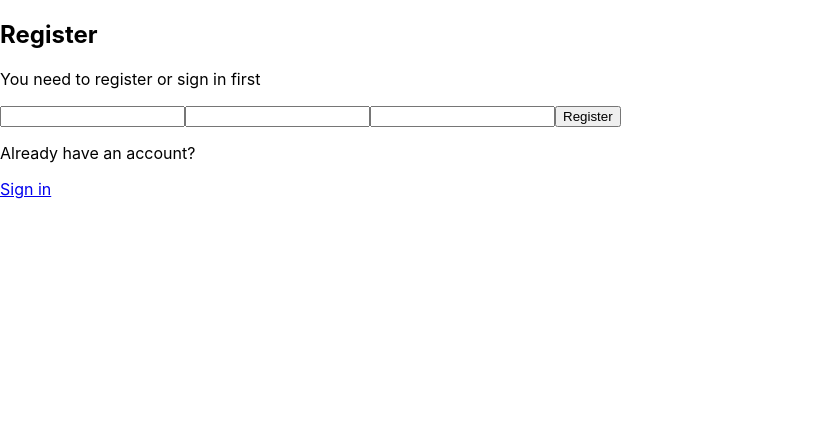
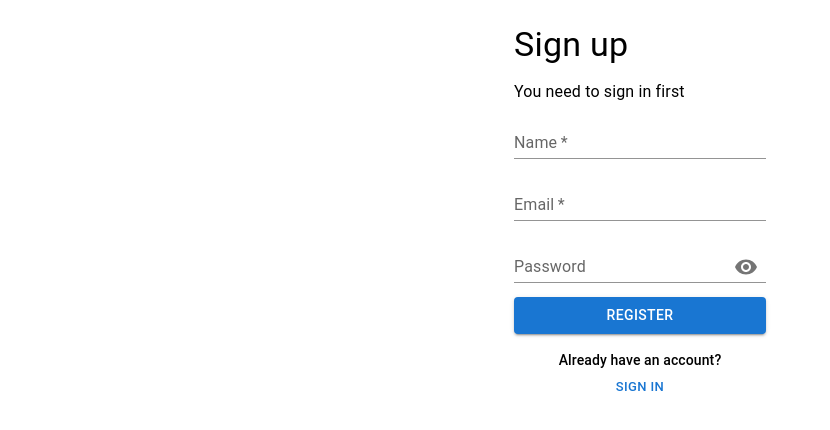
Before and after one commit to ectionboy/phonebook, a React (Create React App) app: page /goit-react-hw-08-phonebook/register in a window 1280 px wide. Shown: the top 430 px of the page, without its empty margins (0-830 px from the left). Built offline with nearby package versions, Linux system fonts and the light colour scheme.

Commit message:
add register styles

```diff
--- a/src/components/Register/Register.jsx
+++ b/src/components/Register/Register.jsx
@@ -1,19 +1,30 @@
-// import { Visibility, VisibilityOff } from '@mui/icons-material';
-// import { Box, Button, FormControl, IconButton, Input, InputAdornment, TextField } from '@mui/material';
+import { Visibility, VisibilityOff } from '@mui/icons-material';
+import {
+  Box,
+  Button,
+  Container,
+  FormControl,
+  IconButton,
+  Input,
+  InputAdornment,
+  InputLabel,
+  TextField,
+  Typography,
+} from '@mui/material';
 import React, { useEffect, useState } from 'react';
 import { useDispatch, useSelector } from 'react-redux';
-import { Link, useNavigate } from 'react-router-dom';
+import { useNavigate } from 'react-router-dom';
 import { signUpThunk } from 'redux/auth/slice';
 import { authSelector } from 'redux/selectors';
 
 const Register = () => {
-  // const [showPassword, setShowPassword] = useState(false);
+  const [showPassword, setShowPassword] = useState(false);
 
-  // const handleClickShowPassword = () => setShowPassword((show) => !show);
+  const handleClickShowPassword = () => setShowPassword(show => !show);
 
-  // const handleMouseDownPassword = (event) => {
-  //   event.preventDefault();
-  // };
+  const handleMouseDownPassword = event => {
+    event.preventDefault();
+  };
 
   const [name, setName] = useState('');
   const [email, setEmail] = useState('');
@@ -32,7 +43,6 @@ const Register = () => {
     console.log(password);
     Reg({ name, email, password });
     setPassword('');
-
   };
   const inputName = ({ target: { value } }) => {
     setName(value);
@@ -49,60 +59,96 @@ const Register = () => {
 
   useEffect(() => {
     if (isAuth) {
-
       navigate('/', { replace: true });
-
     }
   }, [isAuth, navigate]);
+  const navToLogPage = () => {
+    navigate('/login', { replace: true });
+  };
+
   return (
-    <div>
-      <h2>Register</h2>
-      <p>You need to register or sign in first</p>
-      <form onSubmit={formSubmit}>
-        <input
-          type="text"
-          id="name"
+    // <div>
+    //   <h2>Register</h2>
+    //   <p>You need to register or sign in first</p>
+    //   <form onSubmit={formSubmit}>
+    //     <input
+    //       type="text"
+    //       id="name"
+    //       value={name}
+    //       onChange={inputName}
+    //       required
+    //     />
+    //     <input
+    //       type="email"
+    //       id="email"
+    //       value={email}
+    //       onChange={inputEmail}
+    //       required
+    //     />
+    //     <input
+    //       type="password"
+    //       id="password"
+    //       value={password}
+    //       onChange={inputPassword}
+    //       required
+    //     />
+    //     <button type="submit">Register</button>
+    //   </form>
+    //   <div>
+    //     <p>Already have an account?</p>
+    //     <Link to="/login">Sign in</Link>
+    //   </div>
+
+    <Container
+      sx={{
+        width: '300px',
+        display: 'flex',
+        flexDirection: 'column',
+        padding: '24px 0',
+      }}
+    >
+      <Typography variant="h4" gutterBottom>
+        Sign up
+      </Typography>
+      <Typography variant="subtitle1" gutterBottom>
+        You need to sign in first
+      </Typography>
+      <Box
+        onSubmit={formSubmit}
+        component="form"
+        sx={{
+          width: '100%',
+          display: 'flex',
+          flexDirection: 'column',
+          gap: '14px',
+        }}
+      >
+        <TextField
           value={name}
           onChange={inputName}
+          id="name"
+          label="Name"
+          variant="standard"
+          type="text"
           required
         />
-        <input
-          type="email"
-          id="email"
+        <TextField
           value={email}
           onChange={inputEmail}
+          id="email"
+          label="Email"
+          variant="standard"
+          type="email"
           required
         />
-        <input
-          type="password"
-          id="password"
-          value={password}
-          onChange={inputPassword}
-          required
-        />
-        <button type="submit">Register</button>
-      </form>
-<div>
-        <p>Already have an account?</p>
-        <Link to="/login">Sign in</Link>
-</div>
-      {/* <FormControl
-      onSubmit={formSubmit}
-        component="form"
-        sx={{
-          '& > :not(style)': { m: 1, width: '25ch' },
-          display: 'flex',
-          flexDirection: 'column',
-        }}
-      >
-        <TextField required id="name" label="Name" variant="standard" type="text" value={name} onChange={inputName} />
-        <TextField required id="email" label="Email" variant="standard" type="email" value={email} onChange={inputEmail} />
-        <Input
-        required
+        <FormControl variant="standard">
+          <InputLabel htmlFor="password">Password</InputLabel>
+          <Input
+            value={password}
+            onChange={inputPassword}
             id="password"
             type={showPassword ? 'text' : 'password'}
-            value={password}
-            onChange={inputPassword}
+            required
             endAdornment={
               <InputAdornment position="end">
                 <IconButton
@@ -115,11 +161,35 @@ const Register = () => {
               </InputAdornment>
             }
           />
+        </FormControl>
+
         <Button type="submit" variant="contained">
-          Login
+          Register
         </Button>
-      </FormControl> */}
-    </div>
+      </Box>
+      <Typography
+        variant="subtitle2"
+        sx={{
+          maxWidth: '180px',
+          margin: '0 auto',
+          marginTop: '16px'
+        }}
+      >
+        Already have an account?
+      </Typography>
+      <Button
+        sx={{
+          maxWidth: '180px',
+          margin: '0 auto',
+        }}
+        onClick={navToLogPage}
+        type="button"
+        size="small"
+      >
+        Sign in
+      </Button>
+    </Container>
+    // </div>
   );
 };
 
```
